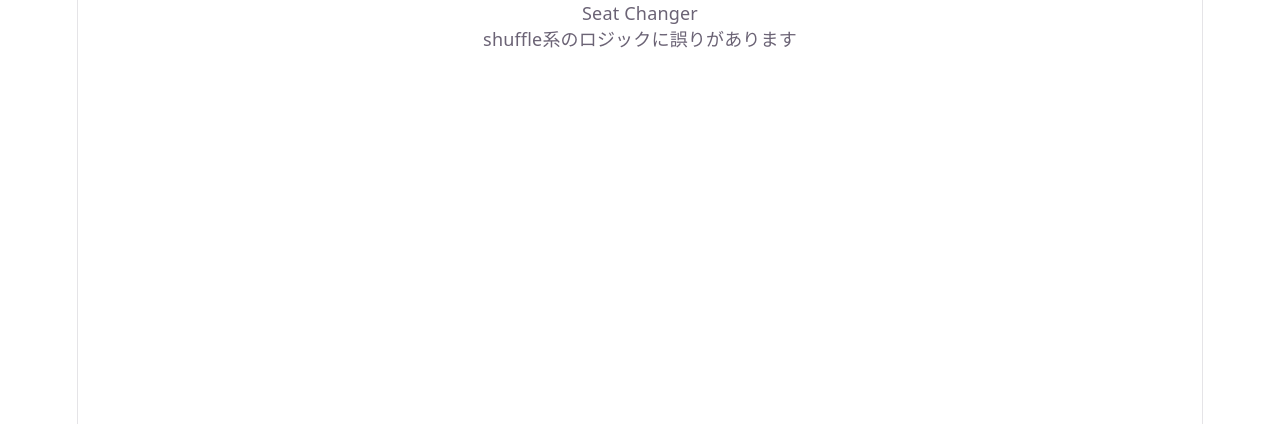
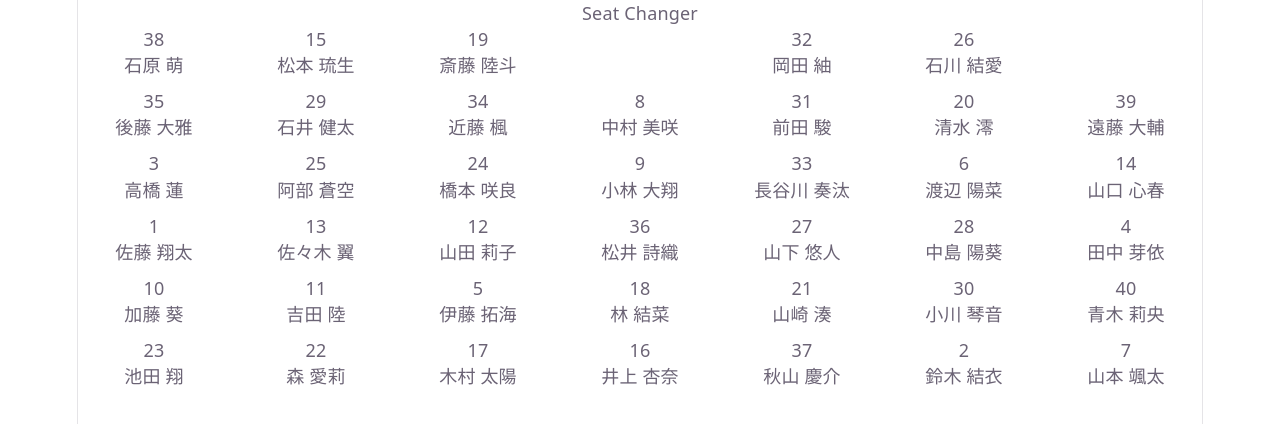
Before and after one commit to di2-web/SeatChanger, a React (Vite) app: page / in a window 1280 px wide. Shown: the top 424 px of the page. Built offline with nearby package versions, Linux system fonts and the light colour scheme.

Commit message:
fix error5/27

```diff
--- a/src/SeatComponents.tsx
+++ b/src/SeatComponents.tsx
@@ -1,10 +1,14 @@
 function SeatCard(props: { number: number, name: string; }) {
+  if (props.number == 0) {
+    return <div className="empty-seat"><p></p><p></p></div>
+  } else {
     return (
       <div className="seat-card">
         <p>{props.number}</p>
         <p>{props.name}</p>
       </div>
     )
+  }
 }
 
 function SeatMapping(props: { seatMap: { number: number, name: string; }[] }) {
@@ -15,17 +19,20 @@ function SeatMapping(props: { seatMap: { number: number, name: string; }[] }) {
     gap: "10px"
   }
 
-  if (props.seatMap.length == 40){
-    props.seatMap.splice(3, 0, { number: NaN, name: "" })
-    props.seatMap.splice(6, 0, { number: NaN, name: "" })
+  const map = [...props.seatMap]
+
+  if (props.seatMap.length == 40) {
+    map.splice(3, 0, { number: 0, name: "" })
+    map.splice(6, 0, { number: 0, name: "" })
 
     return (
       <div className="seat-map" style={seatMapStyle}>
-      {props.seatMap.map((seat) => (
+        {map.map((seat) => (
           <SeatCard number={seat.number} name={seat.name} key={seat.number} />
         ))}
       </div>
-  )} else {
+    )
+  } else {
     return (
       <div className="seat-map">
         <p>shuffle系のロジックに誤りがあります</p>
--- a/src/SeatLogic.ts
+++ b/src/SeatLogic.ts
@@ -15,4 +15,5 @@ function shuffle(array: any[]) {
 function changeSeat() {
   return shuffle(classmates)
 }
+
 export default changeSeat
```
Lines whose indentation alone changed are shown as unchanged.
